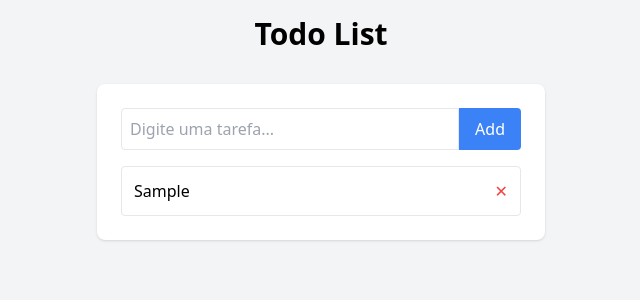
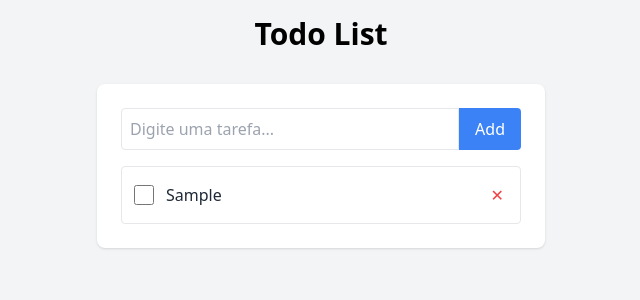
Before and after one commit to willcesarc/todo-list-project, a React (Vite) app: page / in a window 1280 px wide. Both pictures are taken after typing "Sample" into the empty fields and a click on the button "Add". Shown: the top 300 px of the page, without its empty margins (319-959 px from the left). Built offline with nearby package versions, Linux system fonts and the light colour scheme.

Commit message:
feat: add checkbox for task completion

```diff
--- a/src/components/TodoList.jsx
+++ b/src/components/TodoList.jsx
@@ -4,13 +4,25 @@ export default function TodoList() {
   const [tasks, setTasks] = useState([]);
   const [newTask, setNewTask] = useState('');
 
-  const handleAddTask = () => {
+  const addTask = () => {
     if (newTask.trim() === '') return;
-    setTasks([...tasks, { id: Date.now(), text: newTask }]);
+    setTasks([...tasks, {
+      id: Date.now(),
+      text: newTask,
+      completed: false
+    }]);
     setNewTask('');
   };
 
-  const handleDeleteTask = (id) => {
+  const toggleTask = (id) => {
+    setTasks(
+      tasks.map(task =>
+        task.id === id ? { ...task, completed: !task.completed } : task
+      )
+    );
+  };
+
+  const deleteTask = (id) => {
     setTasks(tasks.filter(task => task.id !== id));
   };
 
@@ -21,24 +33,41 @@ export default function TodoList() {
           type="text"
           value={newTask}
           onChange={(e) => setNewTask(e.target.value)}
+          onKeyDown={(e) => e.key === 'Enter' && addTask()}
           placeholder="Digite uma tarefa..."
-          className="flex-1 p-2 border rounded-l focus:outline-none"
-          onKeyDown={(e) => e.key === 'Enter' && handleAddTask()}
+          className="flex-1 p-2 border rounded-l focus:outline-none focus:ring-2 focus:ring-blue-400"
         />
         <button
-          onClick={handleAddTask}
-          className="bg-blue-500 text-white px-4 rounded-r hover:bg-blue-600"
+          onClick={addTask}
+          className="bg-blue-500 text-white px-4 rounded-r hover:bg-blue-600 transition-colors"
         >
           Add
         </button>
       </div>
-      <div className="mt-4 space-y-2">
+
+      <div className="space-y-2">
         {tasks.map(task => (
-          <div key={task.id} className="flex items-center p-3 border rounded">
-            <span className="flex-1">{task.text}</span>
+          <div
+            key={task.id}
+            className="flex items-center p-3 border rounded hover:bg-gray-50"
+          >
+
+            <input
+              type="checkbox"
+              checked={task.completed}
+              onChange={() => toggleTask(task.id)}
+              className="h-5 w-5 mr-3 rounded border-gray-300 text-blue-500 focus:ring-blue-400"
+            />
+
+            <span
+              className={`flex-1 ${task.completed ? 'line-through text-gray-400' : 'text-gray-800'}`}
+            >
+              {task.text}
+            </span>
+
             <button
-              onClick={() => handleDeleteTask(task.id)}
-              className="text-red-500 hover:text-red-700"
+              onClick={() => deleteTask(task.id)}
+              className="text-red-500 hover:text-red-700 p-1 rounded-full hover:bg-red-50"
             >
               ✕
             </button>
```
